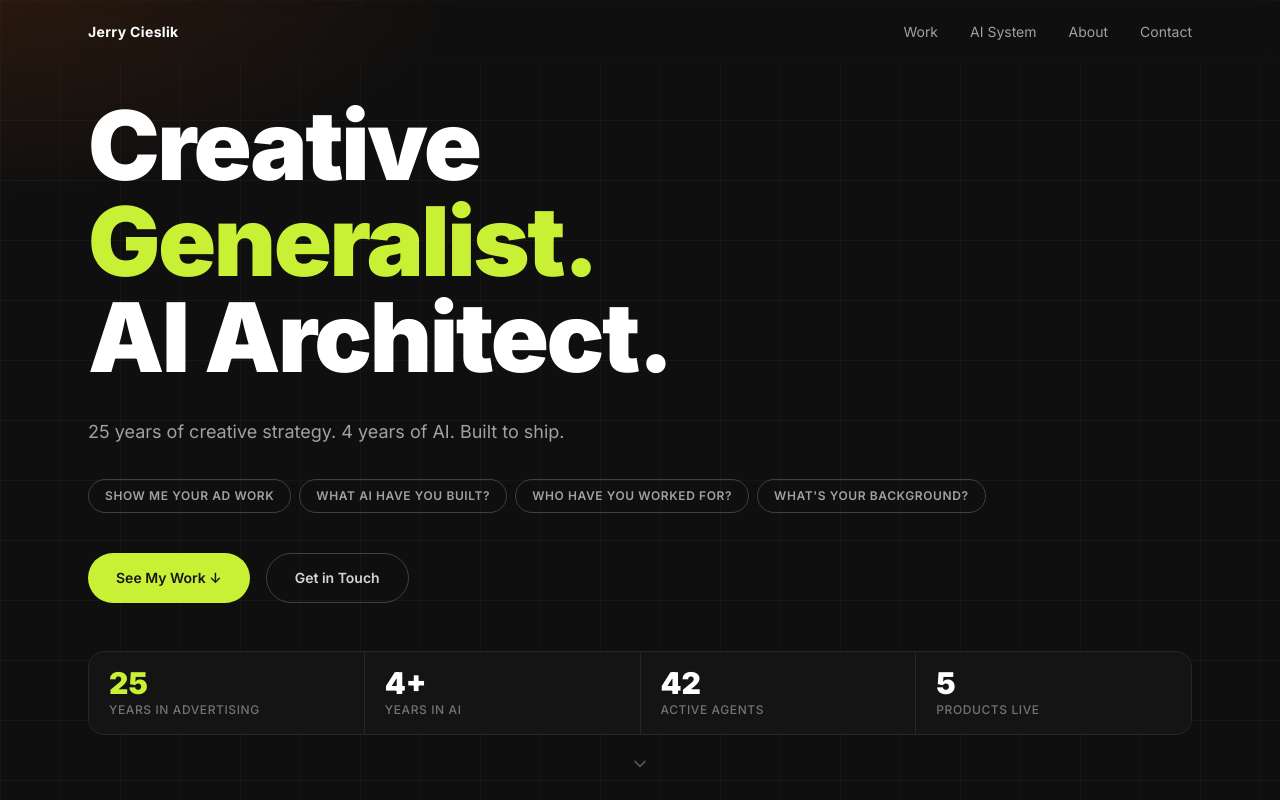
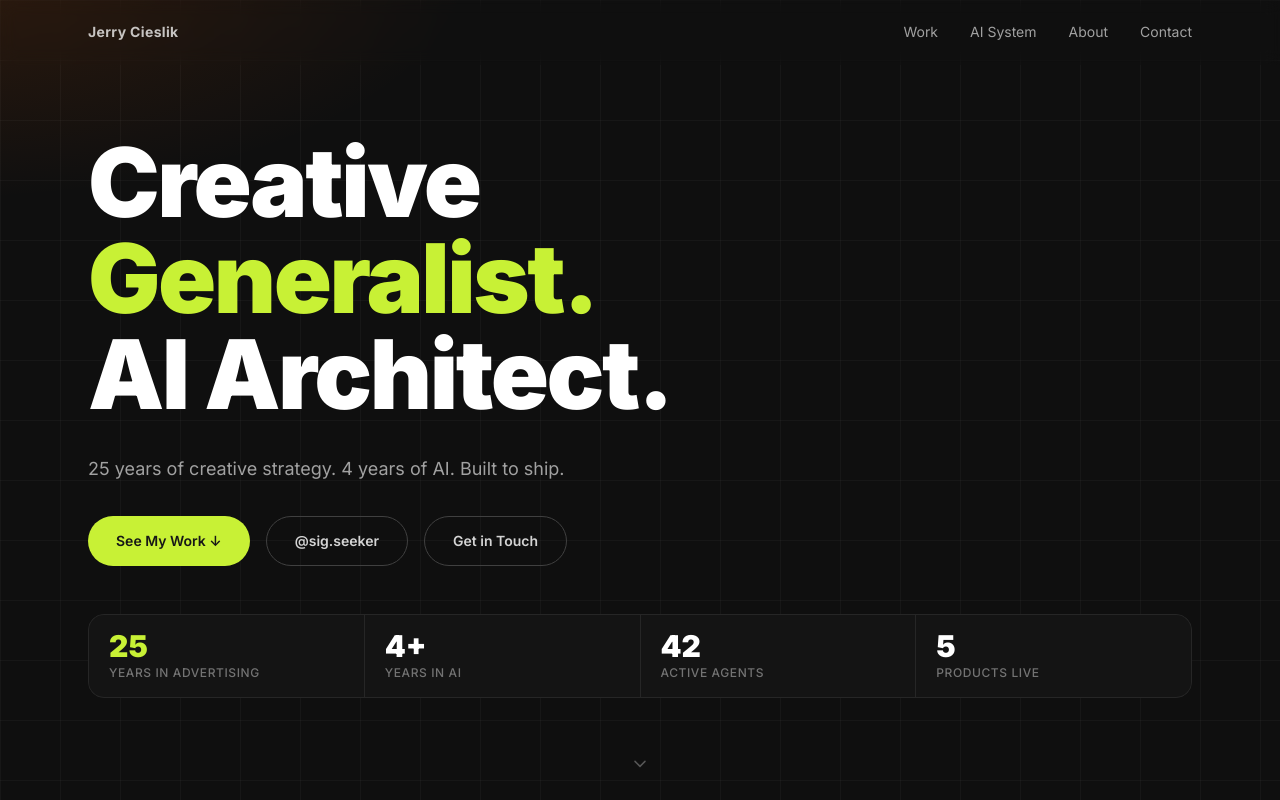
Before and after one commit to rekaldsi/digijerry-portfolio-ai, a React (Vite) app: page / in a window 1280 px wide. Shown: the top 800 px of the page. Built offline with nearby package versions, Linux system fonts and the light colour scheme.

Commit message:
fix: remove prompt pills, restore Instagram button, smooth nav fade-in on scroll (500ms transition)

```diff
--- a/src/components/Hero.tsx
+++ b/src/components/Hero.tsx
@@ -5,13 +5,6 @@ const stats = [
   { value: '4+', label: 'Years in AI' },
   { value: '42', label: 'Active agents' },
   { value: '5', label: 'Products live' },
-]
-
-const prompts = [
-  'Show me your ad work',
-  'What AI have you built?',
-  'Who have you worked for?',
-  "What's your background?",
 ]
 
 export default function Hero() {
@@ -70,30 +63,12 @@ export default function Hero() {
           25 years of creative strategy. 4 years of AI. Built to ship.
         </motion.p>
 
-        {/* Prompt chips */}
-        <motion.div
-          className="flex flex-wrap gap-2 mb-10"
-          initial={{ opacity: 0 }}
-          animate={{ opacity: 1 }}
-          transition={{ duration: 0.5, delay: 0.5 }}
-        >
-          {prompts.map((p) => (
-            <a
-              key={p}
-              href="#projects"
-              className="text-xs font-semibold px-4 py-2 rounded-full border border-neutral-700 text-neutral-400 hover:border-neutral-500 hover:text-neutral-200 transition-colors uppercase tracking-wider"
-            >
-              {p}
-            </a>
-          ))}
-        </motion.div>
-
         {/* CTAs */}
         <motion.div
           className="flex flex-wrap gap-4 mb-12"
           initial={{ opacity: 0, y: 10 }}
           animate={{ opacity: 1, y: 0 }}
-          transition={{ duration: 0.5, delay: 0.6 }}
+          transition={{ duration: 0.5, delay: 0.5 }}
         >
           <a
             href="#projects"
@@ -101,6 +76,14 @@ export default function Hero() {
             style={{ backgroundColor: '#C8F135' }}
           >
             See My Work ↓
+          </a>
+          <a
+            href="https://www.instagram.com/sig.seeker/reels/"
+            target="_blank"
+            rel="noopener noreferrer"
+            className="inline-flex items-center gap-2 px-7 py-3.5 rounded-full font-semibold text-sm border border-neutral-700 text-neutral-300 hover:border-neutral-500 transition-colors"
+          >
+            @sig.seeker
           </a>
           <a
             href="mailto:sketchandslogan@gmail.com"
--- a/src/components/Nav.tsx
+++ b/src/components/Nav.tsx
@@ -18,12 +18,15 @@ export default function Nav() {
   ]
 
   return (
-    <nav className={`fixed top-0 left-0 right-0 z-50 backdrop-blur border-b transition-colors duration-300 ${scrolled ? 'bg-white/90 border-neutral-100' : 'bg-transparent border-transparent'}`}>
+    <nav className={`fixed top-0 left-0 right-0 z-50 backdrop-blur border-b transition-all duration-500 ${scrolled ? 'bg-white/90 border-neutral-100' : 'bg-transparent border-transparent'}`}>
       <div className="max-w-6xl mx-auto px-6 h-16 flex items-center justify-between">
         <a
           href="#"
-          className="font-bold text-sm tracking-wide transition-colors duration-300"
-          style={{ color: scrolled ? '#171717' : '#ffffff' }}
+          className="font-bold text-sm tracking-wide transition-all duration-500"
+          style={{
+            color: scrolled ? '#171717' : '#ffffff',
+            opacity: scrolled ? 1 : 0.75,
+          }}
         >
           Jerry Cieslik
         </a>
```
